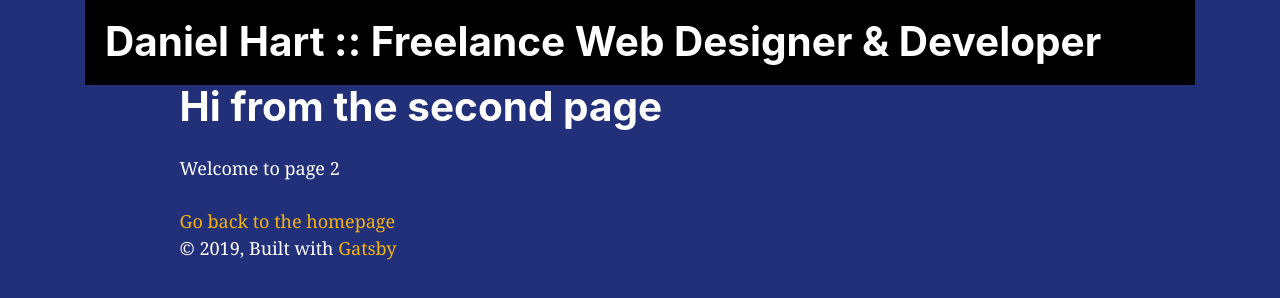
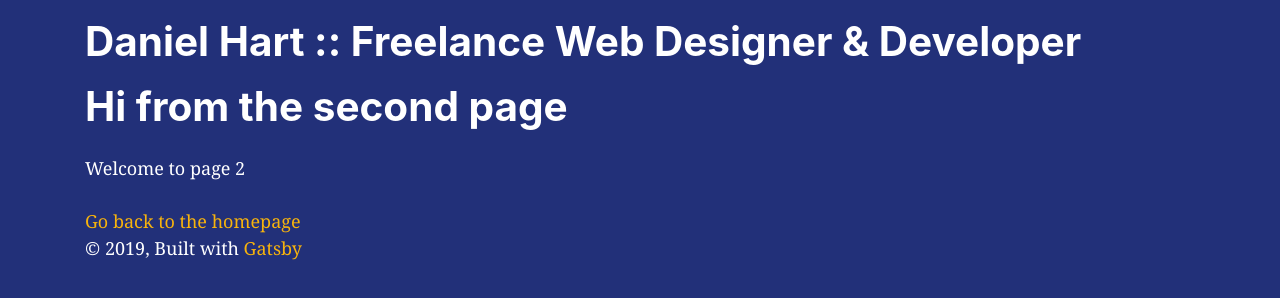
Before and after one commit to danohart/DanielHart, a Gatsby site: page /page-2 in a window 1280 px wide. Built offline with nearby package versions, Linux system fonts and the light colour scheme; Gatsby itself is replaced by a stand-in of ours.

Commit message:
Cleanup and style

```diff
--- a/src/components/header.js
+++ b/src/components/header.js
@@ -1,10 +1,9 @@
 import { Link } from 'gatsby';
 import PropTypes from 'prop-types';
 import React from 'react';
-import { Container, Row, Col } from 'react-bootstrap';
+import { Row, Col } from 'react-bootstrap';
 
 const Header = ({ siteTitle }) => (
-  <Container>
   <Row>
     <Col>
       <header className="main-header">
@@ -22,7 +21,6 @@ const Header = ({ siteTitle }) => (
       </header>
     </Col>
   </Row>
-  </Container>
 );
 
 Header.propTypes = {
--- a/src/components/layout.js
+++ b/src/components/layout.js
@@ -8,6 +8,7 @@
 import React from 'react';
 import PropTypes from 'prop-types';
 import { useStaticQuery, graphql } from 'gatsby';
+import { Container, Row, Col } from 'react-bootstrap';
 
 import Header from './header';
 import '../css/bootstrap.min.css';
@@ -26,24 +27,17 @@ const Layout = ({ children }) => {
   `);
 
   return (
-    <>
+    <Container>
       <Header siteTitle={data.site.siteMetadata.title} />
-      <div
-        style={{
-          margin: `0 auto`,
-          maxWidth: 960,
-          padding: `0px 1.0875rem 1.45rem`,
-          paddingTop: 0,
-        }}
-      >
-        <main>{children}</main>
-        <footer>
-          © {new Date().getFullYear()}, Built with
-          {` `}
-          <a href="https://www.gatsbyjs.org">Gatsby</a>
-        </footer>
-      </div>
-    </>
+      <Row>
+        <Col>{children}</Col>
+      </Row>
+      <footer>
+        © {new Date().getFullYear()}, Built with
+        {` `}
+        <a href="https://www.gatsbyjs.org">Gatsby</a>
+      </footer>
+    </Container>
   );
 };
 
--- a/src/css/card.scss
+++ b/src/css/card.scss
@@ -2,10 +2,10 @@
 
 .card-wrapper {
   .card {
+    background-color: $primary-color;
     border-radius: 6px;
     box-shadow: 1px 1px 14px rgba(0, 0, 0, 0.125);
     padding: 10px;
     margin: 10px 0px;
-    color: $black;
   }
 }
--- a/src/css/layout.scss
+++ b/src/css/layout.scss
@@ -626,6 +626,5 @@ pre tt:after {
 }
 
 .main-header {
-  background: #000;
-  padding: 20px;
+  padding: 20px 0px;
 }
```
Also changed, not shown: src/pages/index.js (+5 -3 lines). Lines whose indentation alone changed are shown as unchanged.
